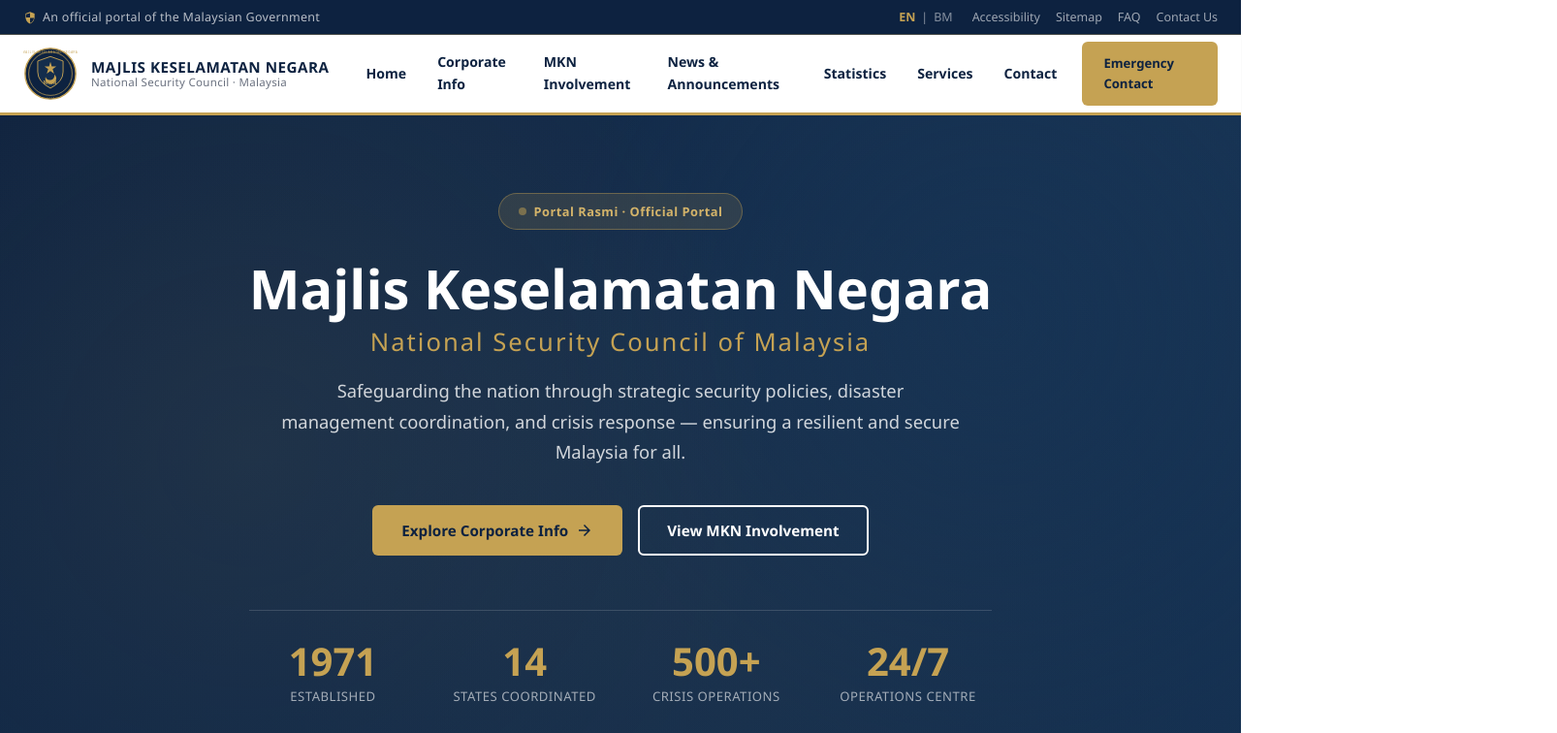
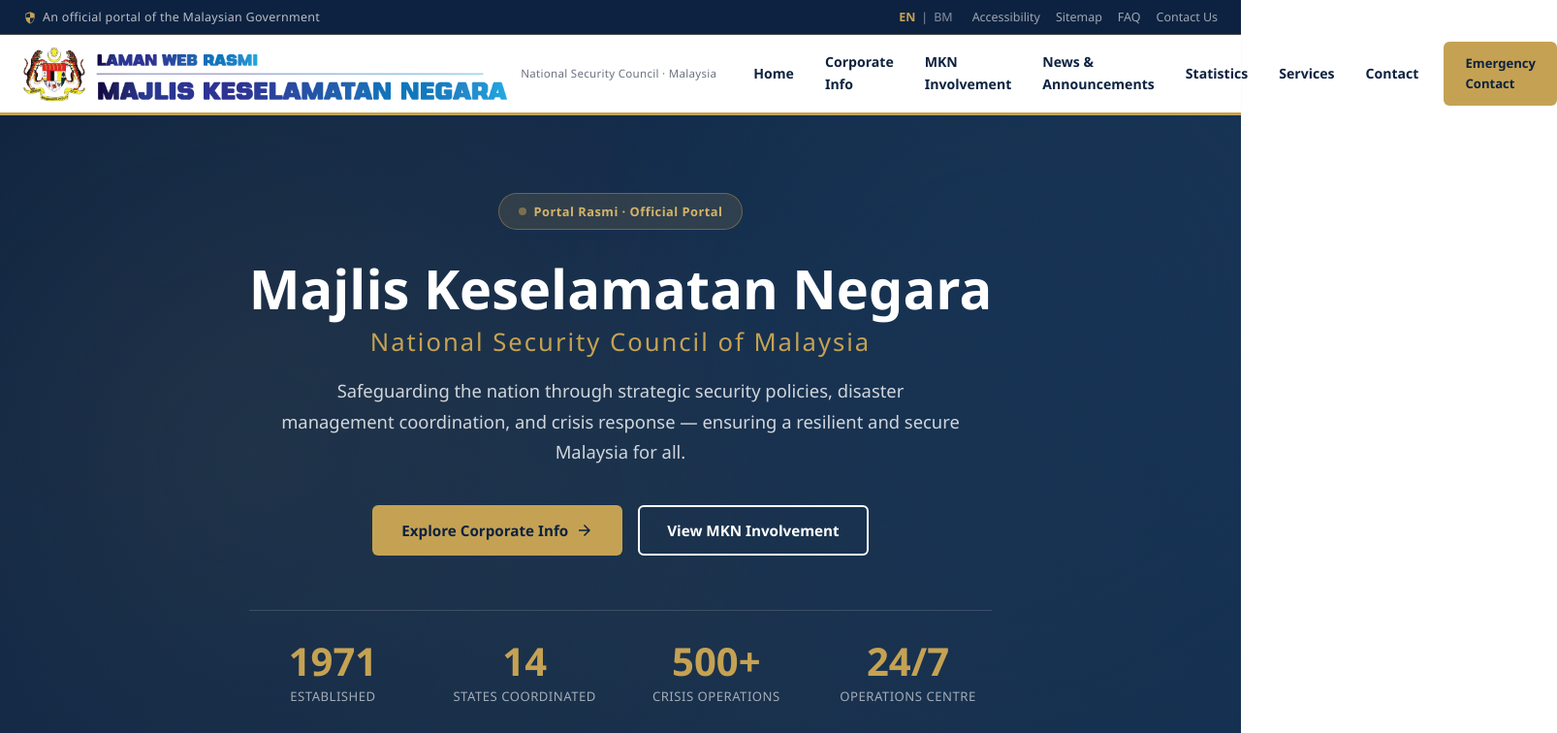
Before and after one commit to fazleeabubakar/mkn-portal, a React (Vite) app: page / in a window 1280 px wide. Shown: the top 756 px of the page at 97% size, 1606 px wide, since content can reach past the window. Built offline with nearby package versions, Linux system fonts and the light colour scheme.

Commit message:
Replace custom SVG logo with official MKN logo from mkn.gov.my

```diff
--- a/src/components/Footer.tsx
+++ b/src/components/Footer.tsx
@@ -39,10 +39,9 @@
         <div className="container footer-grid">
           <div className="footer-brand">
             <div className="footer-logo">
-              <img src="/mkn-logo.svg" alt="MKN Logo" className="footer-logo-img" />
+              <img src="/mkn-logo.png" alt="Majlis Keselamatan Negara - Official Portal" className="footer-logo-img" />
               <div>
-                <div className="footer-logo-title">MAJLIS KESELAMATAN NEGARA</div>
-                <div className="footer-logo-sub">National Security Council</div>
+                <div className="footer-logo-sub">National Security Council of Malaysia</div>
               </div>
             </div>
             <p className="footer-desc">
@@ -246,8 +245,8 @@
           margin-bottom: 16px;
         }
         .footer-logo-img {
-          width: 52px;
-          height: 52px;
+          height: 56px;
+          width: auto;
         }
         .footer-logo-title {
           font-size: 0.88rem;
--- a/src/components/Header.tsx
+++ b/src/components/Header.tsx
@@ -16,9 +16,8 @@
     <header className={`header ${scrolled ? 'header-scrolled' : ''}`}>
       <div className="container header-inner">
         <a href="#home" className="header-logo" onClick={() => setMobileOpen(false)}>
-          <img src="/mkn-logo.svg" alt="MKN Logo" className="logo-img" />
+          <img src="/mkn-logo.png" alt="Majlis Keselamatan Negara - Official Portal" className="logo-img" />
           <div className="logo-text">
-            <span className="logo-title">MAJLIS KESELAMATAN NEGARA</span>
             <span className="logo-subtitle">National Security Council · Malaysia</span>
           </div>
         </a>
@@ -75,8 +74,8 @@
           flex-shrink: 0;
         }
         .logo-img {
-          width: 56px;
           height: 56px;
+          width: auto;
         }
         .logo-text {
           display: flex;
@@ -176,8 +175,7 @@
 
         @media (max-width: 600px) {
           .logo-subtitle { display: none; }
-          .logo-title { font-size: 0.8rem; }
-          .logo-img { width: 44px; height: 44px; }
+          .logo-img { height: 44px; width: auto; }
         }
       `}</style>
     </header>
```
Also changed, not shown: public/mkn-logo.png (added).
